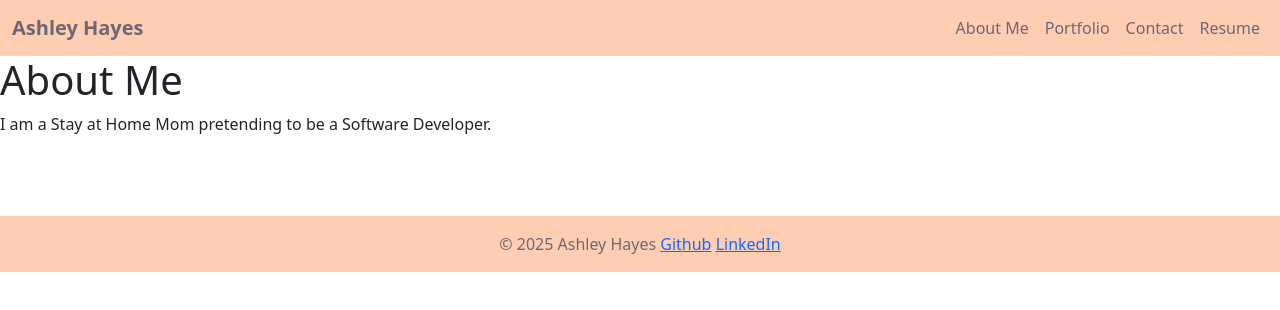
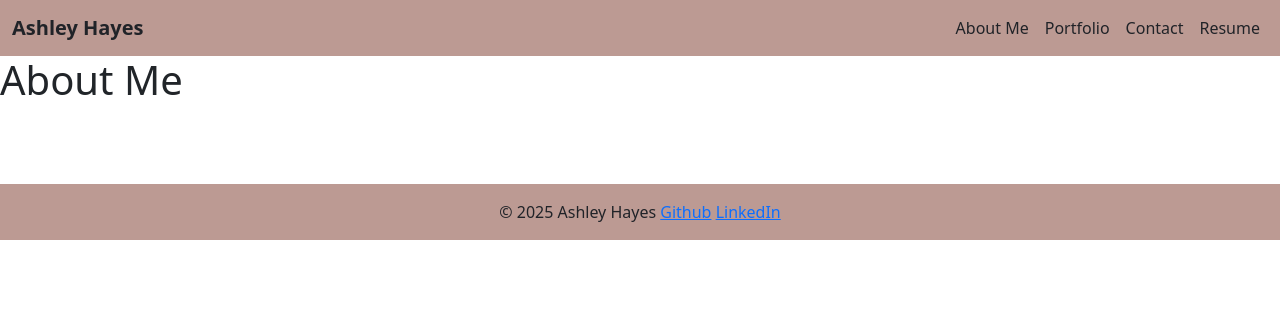
Before and after one commit to ashleymh060504/Portfolio-2, a React (Vite) app: page / in a window 1280 px wide. Shown: the top 310 px of the page. Built offline with nearby package versions, Linux system fonts and the light colour scheme.

Commit message:
changed colors

```diff
--- a/src/components/Footer.jsx
+++ b/src/components/Footer.jsx
@@ -3,7 +3,7 @@ import { Container } from 'react-bootstrap';
 
 const Footer = () => {
   return (
-    <footer style={{ backgroundColor: '#FFCDB2', color: '#6D6875', padding: '1rem', marginTop: '5rem' }}>
+    <footer style={{ backgroundColor: '#bc9a93', color: '#202328', padding: '1rem', marginTop: '5rem' }}>
       <Container className="text-center">
         <p className="mb-0">
           &copy; {new Date().getFullYear()} Ashley Hayes <a href="https://github.com/ashleymh060504">Github</a> <a href="https://www.linkedin.com/in/ashley-hayes-70654a261/">LinkedIn</a>
--- a/src/components/Header.jsx
+++ b/src/components/Header.jsx
@@ -4,18 +4,18 @@ import { Link } from 'react-router-dom';
 
 const Header = () => {
   return (
-    <Navbar expand="lg" style={{ backgroundColor: '#FFCDB2', width: '100%', position: 'relative' }} variant="light">
+    <Navbar expand="lg" style={{ backgroundColor: '#bc9a93', width: '100%', position: 'relative' }} variant="light">
       <Container fluid>
-        <Navbar.Brand href="#" style={{ color: '#6D6875', fontWeight: 'bold' }}>
+        <Navbar.Brand href="#" style={{ color: '#202328', fontWeight: 'bold' }}>
           Ashley Hayes
         </Navbar.Brand>
         <Navbar.Toggle aria-controls="basic-navbar-nav" />
         <Navbar.Collapse id="basic-navbar-nav">
           <Nav className="ms-auto">
-            <Nav.Link as={Link} to="/about" style={{ color: '#6D6875' }}>About Me</Nav.Link>
-            <Nav.Link as={Link} to="/portfolio" style={{ color: '#6D6875' }}>Portfolio</Nav.Link>
-            <Nav.Link as={Link} to="/contact" style={{ color: '#6D6875' }}>Contact</Nav.Link>
-            <Nav.Link as={Link} to="/resume" style={{ color: '#6D6875' }}>Resume</Nav.Link>
+            <Nav.Link as={Link} to="/about" style={{ color: '#202328' }}>About Me</Nav.Link>
+            <Nav.Link as={Link} to="/portfolio" style={{ color: '#202328' }}>Portfolio</Nav.Link>
+            <Nav.Link as={Link} to="/contact" style={{ color: '#202328' }}>Contact</Nav.Link>
+            <Nav.Link as={Link} to="/resume" style={{ color: '#202328' }}>Resume</Nav.Link>
           </Nav>
         </Navbar.Collapse>
       </Container>
--- a/src/pages/About.jsx
+++ b/src/pages/About.jsx
@@ -3,7 +3,7 @@ function About () {
     <div>
       <h1>About Me</h1>
       <p>
-        I am a Stay at Home Mom pretending to be a Software Developer.
+
       </p>
     </div>
   );
```
